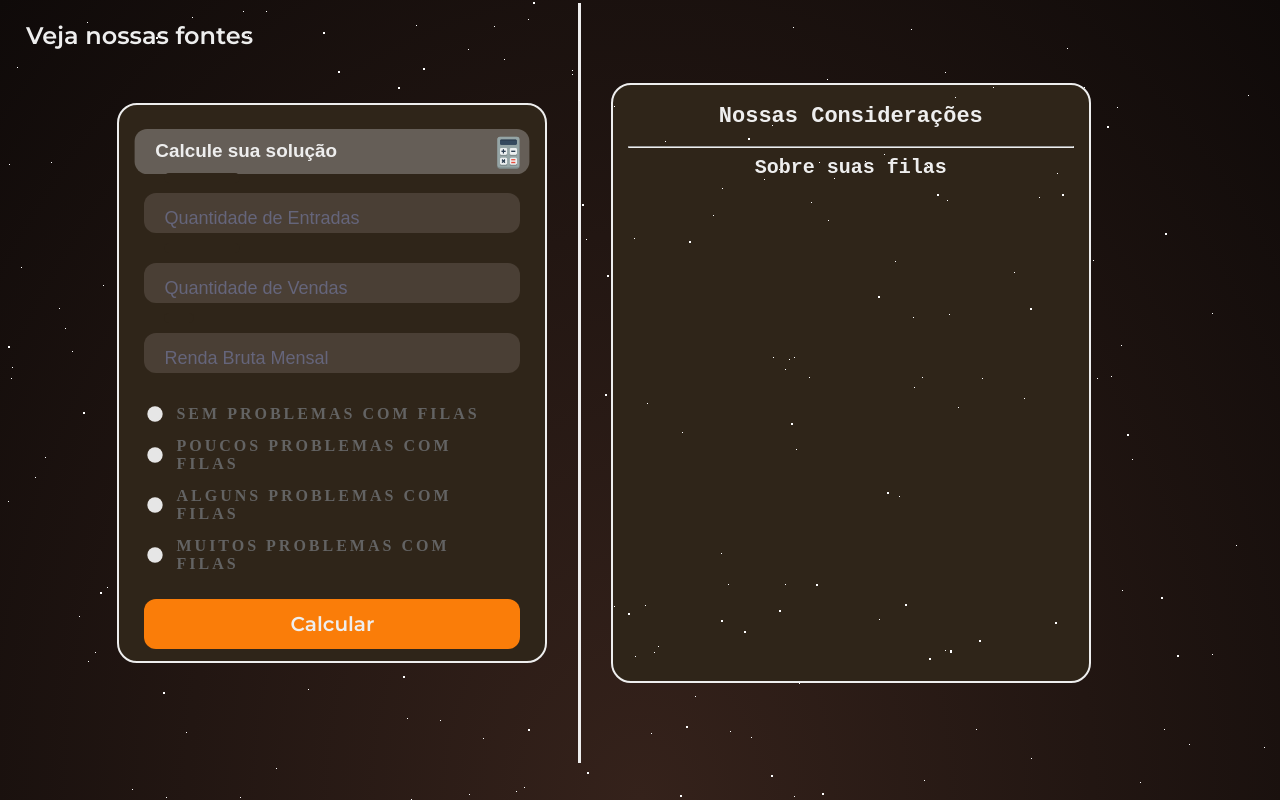
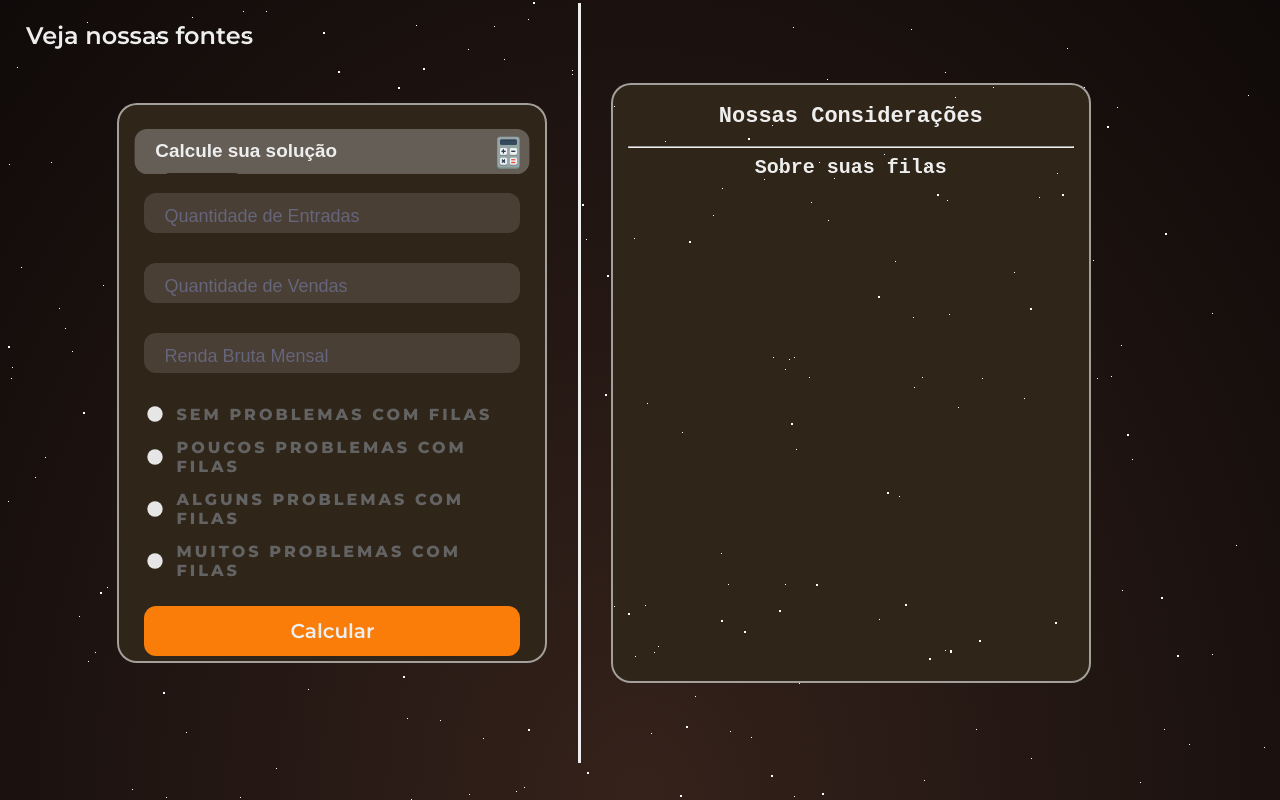
Before and after one commit to grupo3-ADSB-eMoove/eMoove, a plain HTML site: page calculadora/calculadora_leo.html in a window 1280 px wide. Drawn offline with Linux system fonts and the light colour scheme.

Commit message:
Atualização de pequenos itens do projeto + README

```diff
--- a/calculadora/styleCalculadora.css
+++ b/calculadora/styleCalculadora.css
@@ -32,7 +32,7 @@ body{
     box-sizing: border-box;
     padding: 15px;
     margin-right: 2%;
-    border: #eee 2px solid;
+    border: #eeeeee9c 2px solid;
 }
 
 .tituloResposta{
@@ -83,7 +83,7 @@ color: #eee;
     height: 560px;
     padding: 25px;
     width: 430px;
-    border: #eee 2px solid;
+    border: #eeeeee9c 2px solid;
   }
 
   .title {
@@ -170,7 +170,7 @@ color: #eee;
     position: absolute;
     transform-origin: 0 50%;
     transition: transform 200ms, color 200ms;
-    top: 18px;
+    top: 16px;
   }
 
   .input:focus ~ .placeholder,
@@ -334,7 +334,7 @@ color: #eee;
     text-transform: uppercase;
     font-size: 16px;
     font-weight: 900;
-
+    font-family: 'Montserrat', sans-serif;
     transition: .3s;
   }
 
```
Also changed, not shown: Páginas/telaSite/index.html (+2 -2 lines), README.md.
